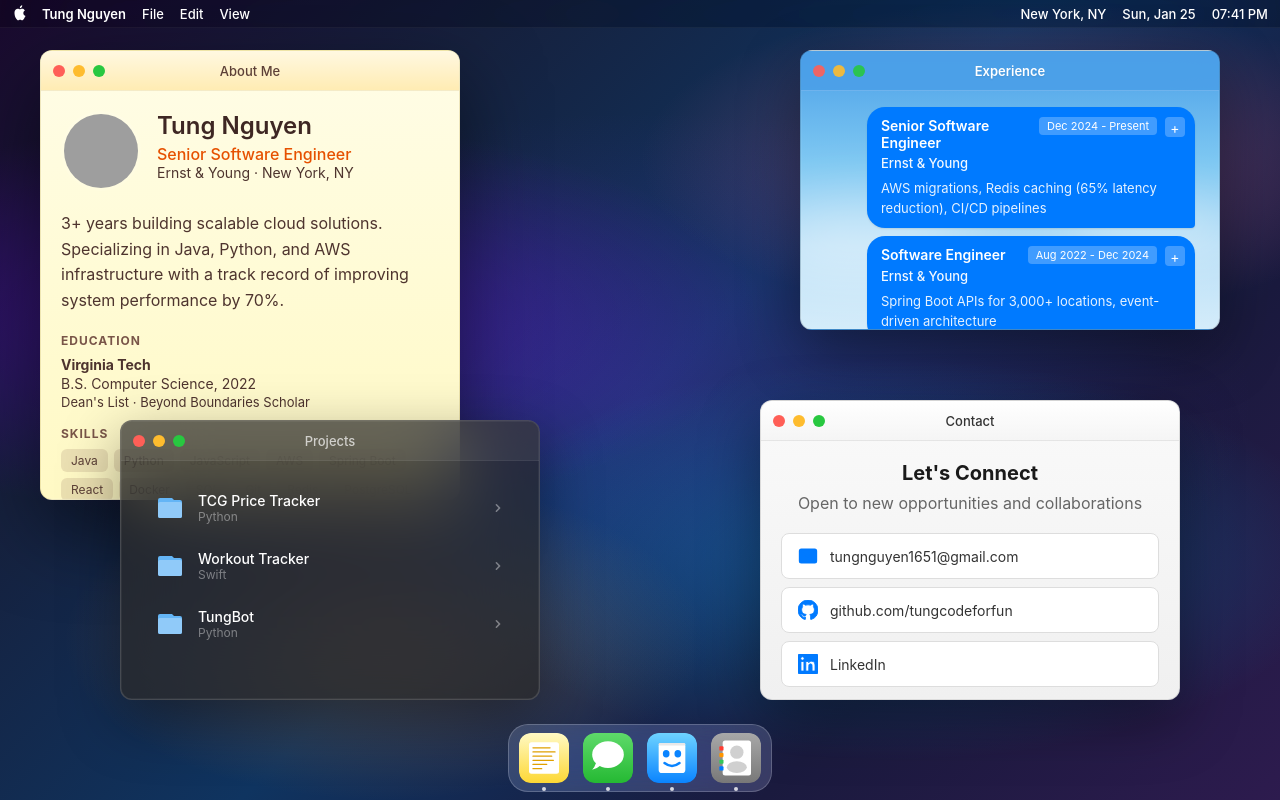
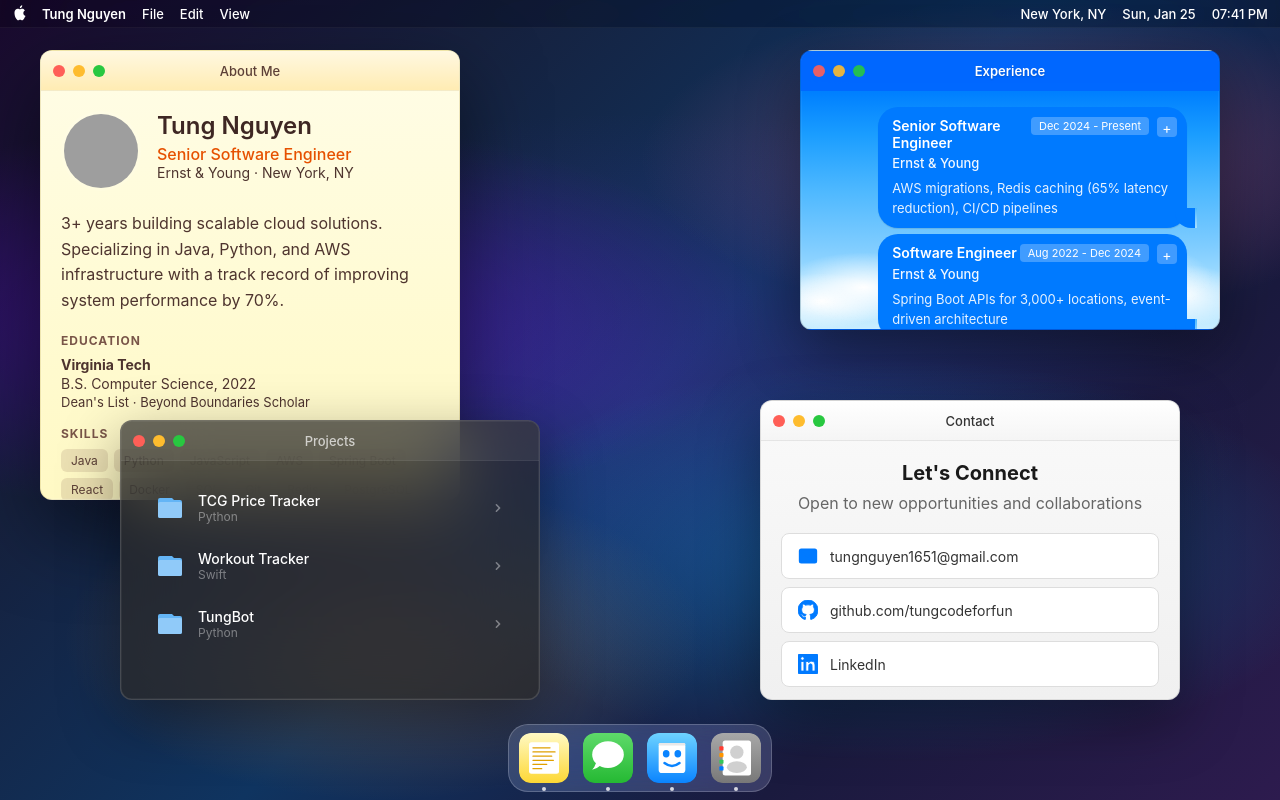
Before and after one commit to tungcodeforfun/tungcodeforfun.github.io, a React (Vite) app: page / in a window 1280 px wide. Built offline with nearby package versions, Linux system fonts and the light colour scheme; grey boxes are pictures that could not be loaded; a web font is replaced by a local one.

Commit message:
Update Messages theme with vibrant sky gradient, fluffy clouds, and iMessage bubble tails

```diff
--- a/src/App.css
+++ b/src/App.css
@@ -177,22 +177,40 @@ body {
 /* Messages Theme - iOS Messages style */
 .macos-window.messages-theme,
 .mobile-window.messages-theme {
-  background: linear-gradient(180deg, #4a9fe8 0%, #7ec8f2 40%, #b8dff7 70%, #d4ecfa 100%);
+  background:
+    /* Clouds */
+    radial-gradient(ellipse 120px 50px at 15% 85%, #fff 0%, transparent 70%),
+    radial-gradient(ellipse 100px 40px at 5% 90%, #fff 0%, transparent 70%),
+    radial-gradient(ellipse 80px 35px at 30% 88%, #fff 0%, transparent 70%),
+    radial-gradient(ellipse 140px 55px at 75% 82%, #fff 0%, transparent 70%),
+    radial-gradient(ellipse 100px 45px at 90% 88%, #fff 0%, transparent 70%),
+    radial-gradient(ellipse 70px 30px at 60% 90%, #fff 0%, transparent 70%),
+    radial-gradient(ellipse 90px 40px at 45% 85%, rgba(255,255,255,0.8) 0%, transparent 70%),
+    /* Sky gradient */
+    linear-gradient(180deg,
+      #0066ff 0%,
+      #0080ff 15%,
+      #1a9dff 30%,
+      #4db8ff 50%,
+      #7eccff 70%,
+      #a8e0ff 85%,
+      #c8edff 100%
+    );
   border-color: rgba(0, 0, 0, 0.15);
   overflow: hidden;
 }
 
 .messages-theme .window-header {
-  background: rgba(74, 159, 232, 0.85);
+  background: rgba(0, 102, 255, 0.9);
   backdrop-filter: blur(20px);
   -webkit-backdrop-filter: blur(20px);
-  border-bottom: 1px solid rgba(255, 255, 255, 0.2);
+  border-bottom: none;
 }
 
 .messages-theme .window-title {
   color: #fff;
   font-weight: 600;
-  text-shadow: 0 1px 2px rgba(0, 0, 0, 0.1);
+  text-shadow: 0 1px 2px rgba(0, 0, 0, 0.2);
 }
 
 .messages-theme .traffic-lights .light.red,
@@ -207,39 +225,13 @@ body {
   position: relative;
 }
 
-/* Cloud effect */
-.messages-theme .window-content::before {
-  content: '';
-  position: absolute;
-  bottom: 20%;
-  left: -10%;
-  width: 50%;
-  height: 80px;
-  background: rgba(255, 255, 255, 0.4);
-  border-radius: 50%;
-  filter: blur(30px);
-  pointer-events: none;
-}
-
-.messages-theme .window-content::after {
-  content: '';
-  position: absolute;
-  bottom: 30%;
-  right: -5%;
-  width: 40%;
-  height: 60px;
-  background: rgba(255, 255, 255, 0.3);
-  border-radius: 50%;
-  filter: blur(25px);
-  pointer-events: none;
-}
-
 .messages-theme .experience-list {
   display: flex;
   flex-direction: column;
-  gap: 8px;
+  gap: 6px;
   position: relative;
   z-index: 1;
+  padding-bottom: 10px;
 }
 
 .messages-theme .experience-item,
@@ -248,16 +240,44 @@ body {
   background: #007aff;
   border: none;
   color: #fff;
-  border-radius: 18px;
-  border-bottom-right-radius: 4px;
+  border-radius: 20px;
   padding: 10px 14px;
   margin-left: auto;
-  margin-right: 8px;
-  max-width: 85%;
+  margin-right: 16px;
+  max-width: 80%;
   position: relative;
   cursor: pointer;
-  transition: background 0.15s, transform 0.1s;
-  box-shadow: 0 1px 2px rgba(0, 0, 0, 0.1);
+  transition: background 0.15s;
+  box-shadow: 0 1px 1px rgba(0, 0, 0, 0.1);
+}
+
+/* Bubble tail */
+.messages-theme .experience-item::after {
+  content: '';
+  position: absolute;
+  bottom: 0;
+  right: -8px;
+  width: 20px;
+  height: 20px;
+  background: #007aff;
+  border-bottom-left-radius: 16px;
+  display: block;
+}
+
+.messages-theme .experience-item::before {
+  content: '';
+  position: absolute;
+  bottom: 0;
+  right: -10px;
+  width: 12px;
+  height: 20px;
+  background: linear-gradient(180deg,
+    #4db8ff 0%,
+    #7eccff 50%,
+    #a8e0ff 100%
+  );
+  border-bottom-left-radius: 10px;
+  display: block;
 }
 
 .messages-theme .experience-item:hover,
@@ -265,7 +285,10 @@ body {
   background: #0066d6;
   color: #fff;
   border-color: transparent;
-  transform: scale(1.01);
+}
+
+.messages-theme .experience-item:hover::after {
+  background: #0066d6;
 }
 
 .messages-theme .experience-item.expanded,
@@ -275,10 +298,8 @@ body {
   color: #fff;
 }
 
-/* Remove the avatar pseudo-elements */
-.messages-theme .experience-item::before,
-.messages-theme .experience-item::after {
-  display: none;
+.messages-theme .experience-item.expanded::after {
+  background: #005cc5;
 }
 
 .messages-theme .exp-header {
```
